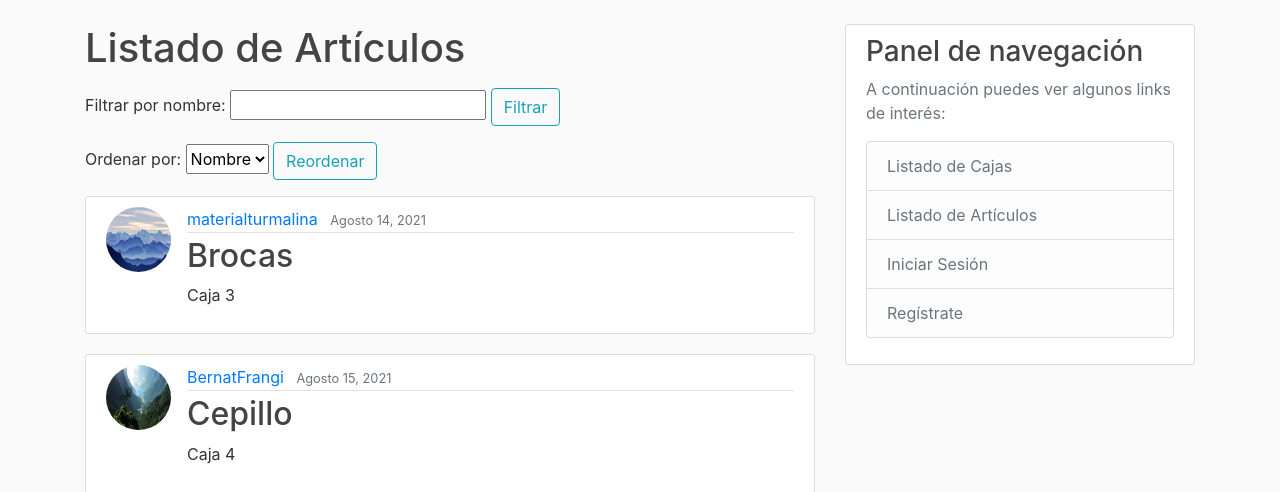
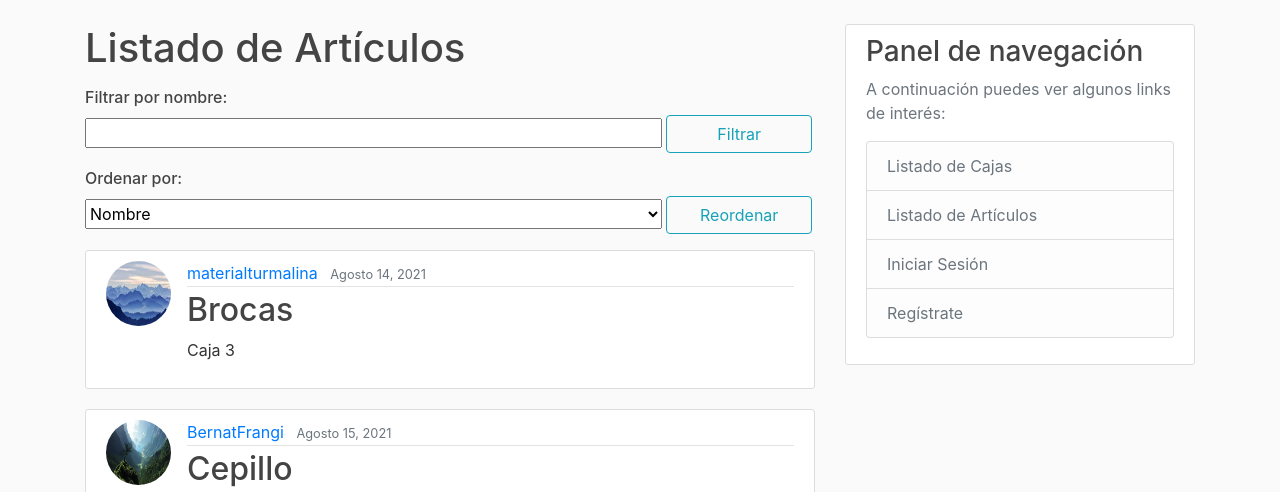
Before and after one commit to materialturmalina/inventory, a Django app: page /home/ in a window 1280 px wide. Shown: the part 56-548 px from the top of the page. Run offline with Django 3.2, Linux system fonts and the light colour scheme; data comes from the database, SQL or seed files in the repository; some libraries are stand-ins or nearby versions.

Commit message:
updated input fields of home.html
Fill width for the filtering input fields

```diff
--- a/material/inventory/templates/inventory/home.html
+++ b/material/inventory/templates/inventory/home.html
@@ -6,11 +6,13 @@
 
 	<form method="get" action="{% url 'inventory-home' %}">
 	    <p>
-	    	<p>Filtrar por nombre: <input type="text" value="{{ filter }}" name="filter"/>
-	    		<input class="btn btn-outline-info" type="submit" value="Filtrar"/>
-			</p>
-	    	Ordenar por:
-	    	<select class="form-select custom-unselected-height" name="orderby" id="sort-select">
+	    	<h6>Filtrar por nombre:</h6>
+	    	<p>
+	    		<input type="text" value="{{ filter }}" name="filter" style='width:79%'/>
+	    		<input class="btn btn-outline-info" type="submit" value="Filtrar" style='width:20%'/>
+		</p>
+	    	<h6>Ordenar por:  </h6>
+	    	<select class="form-select custom-unselected-height" name="orderby" id="sort-select" style='width:79%'>
 				{% if orderby == 'box' %}
 					<option value="box">Caja</option>
 					<option value="item_name">Nombre</option>
@@ -19,14 +21,13 @@
 					<option value="-date_posted">Fecha</option>
 					<option value="box">Caja</option>
 					<option value="item_name">Nombre</option>
-	    		{% else %}
+	    			{% else %}
 					<option value="item_name">Nombre</option>
 					<option value="box">Caja</option>
 					<option value="-date_posted">Fecha</option>
 				{% endif %}
-			</select>
-
-	    	<input class="btn btn-outline-info" type="submit" value="Reordenar"/>
+		</select>
+	    	<input class="btn btn-outline-info" type="submit" value="Reordenar" style='width:20%'/>
 	    </p>
 	</form>
 
```
